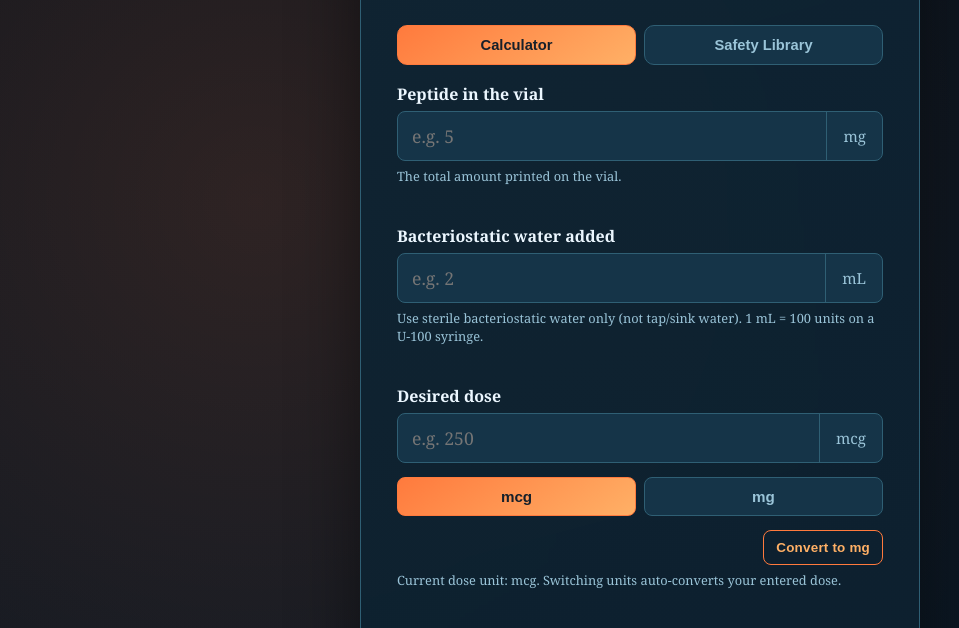
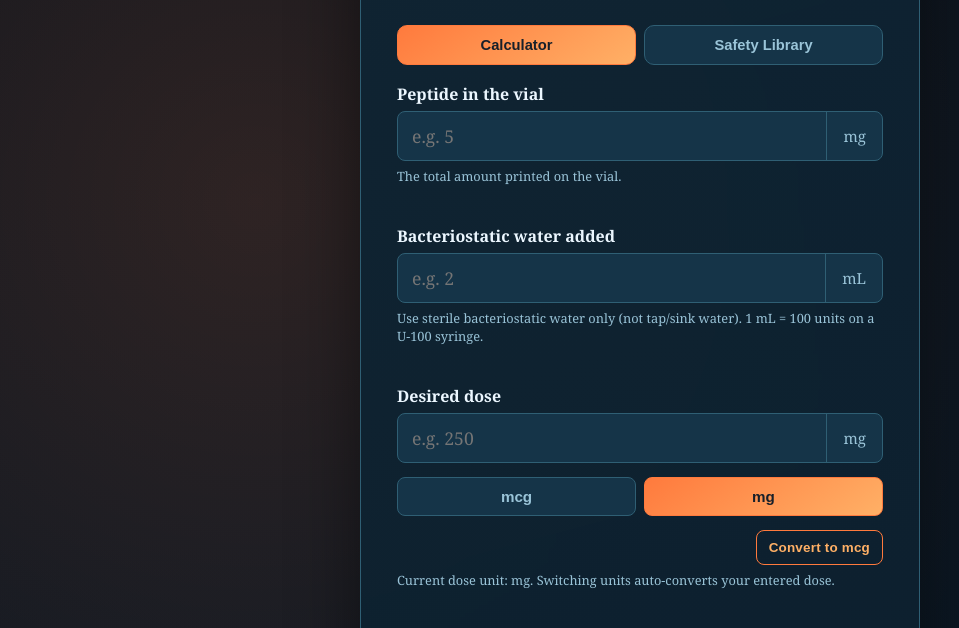
Before and after one commit to besskelli-dev/Pep-Calc-app, a website: page index.html in a window 1280 px wide. Shown: the part 127-755 px from the top of the page, without its empty margins (0-959 px from the left). Drawn offline with Linux system fonts and the light colour scheme.

Commit message:
Set desired dose default unit to mg for safer first-entry flow

```diff
--- a/index.html
+++ b/index.html
@@ -49,11 +49,11 @@
         <span class="label-text">Desired dose</span>
         <div class="input-row">
           <input type="number" id="doseValue" placeholder="e.g. 250" step="0.001" min="0" inputmode="decimal" aria-describedby="doseValueError doseHint">
-          <span class="unit" id="doseDisplayUnit">mcg</span>
+          <span class="unit" id="doseDisplayUnit">mg</span>
         </div>
         <div id="doseToggle" class="toggle" role="group" aria-label="Dose unit">
-          <button type="button" class="toggle-btn active" data-unit="mcg" aria-pressed="true">mcg</button>
-          <button type="button" class="toggle-btn" data-unit="mg" aria-pressed="false">mg</button>
+          <button type="button" class="toggle-btn" data-unit="mcg" aria-pressed="false">mcg</button>
+          <button type="button" class="toggle-btn active" data-unit="mg" aria-pressed="true">mg</button>
         </div>
         <div class="helper-row">
           <button id="convertDoseBtn" type="button" class="ghost-btn">Convert Dose Unit</button>
--- a/script.js
+++ b/script.js
@@ -30,7 +30,7 @@ const fieldErrors = {
   doseValue: document.getElementById("doseValueError")
 };
 
-let doseUnit = "mcg";
+let doseUnit = "mg";
 let deferredInstallPrompt = null;
 const peptideLibraryData = Array.isArray(window.PEPTIDE_LIBRARY) ? window.PEPTIDE_LIBRARY : [];
 
```
